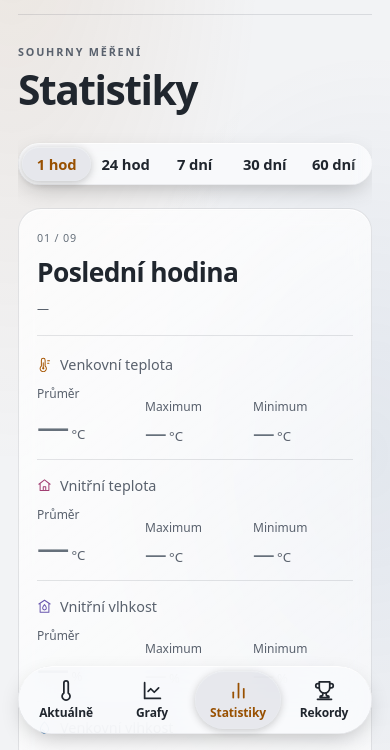
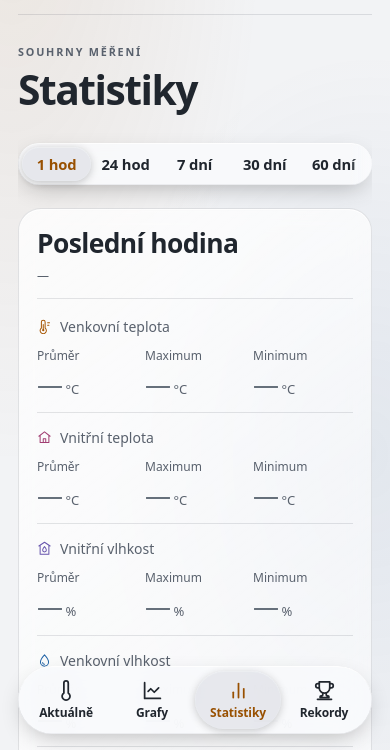
Before and after one commit to petmat247-cloud/WeatherStation, a website: page docs/index.html in a window 390 px wide. Both pictures are taken after a click on the tab "Statistiky". Shown: the part 94-844 px from the top of the page. Drawn offline with Linux system fonts and the light colour scheme; no server answers.

Commit message:
style: sjednoceni hodnot statistik, odstraneni indexu karet a skryti data u nejelsiho obdobi bez deste

```diff
--- a/docs/script.js
+++ b/docs/script.js
@@ -2534,10 +2534,13 @@
           value.textContent=record?(def.period==='dry'?this.count.format(record.value):this.number.format(record.value)):'—';
           node.querySelector('.record-unit').textContent=record?.unit??def.unit;
           node.querySelector('.record-availability').textContent=record?(status==='error'||status==='loading'||stale?'Poslední dostupný rekord':'Historický rekord'):status==='loading'?'Načítání podkladů…':data&&!data.complete?'Nelze potvrdit z neúplné historie':empty?'Žádná měření':'Zatím nedostupné';
-          const time=node.querySelector('.record-time');time.replaceChildren();
-          if(record?.from!==null&&record?.from!==undefined){time.append(this.time(record.from,'Od: '),this.time(record.to,'Do: '));}
-          else if(record?.at!==null&&record?.at!==undefined)time.append(this.time(record.at));
-          else time.textContent=record?'Datum a čas nejsou dostupné':'Čas rekordu není k dispozici';
+          const time=node.querySelector('.record-time');
+          if(time){
+            time.replaceChildren();
+            if(record?.from!==null&&record?.from!==undefined){time.append(this.time(record.from,'Od: '),this.time(record.to,'Do: '));}
+            else if(record?.at!==null&&record?.at!==undefined)time.append(this.time(record.at));
+            else time.textContent=record?'Datum a čas nejsou dostupné':'Čas rekordu není k dispozici';
+          }
         }
         this.renderHistoryWidget();
       }
--- a/docs/styles.css
+++ b/docs/styles.css
@@ -537,6 +537,9 @@
     .statistics-rain-note,
     .statistics-count-note,
     .statistics-card-kind,
+    .statistics-card-kicker,
+    .statistics-card-index,
+    #record-dryLongest .record-occurrence,
     .record-availability,
     .notice,
     .chart-resolution,
@@ -887,19 +890,19 @@
     #page-statistiky.page { padding:36px 0 0; text-align:left; }
     .statistics-grid { display:grid; grid-template-columns:repeat(3,minmax(0,1fr)); gap:18px; align-items:stretch; }
     .statistics-card { padding:23px 20px 18px; min-width:0; display:flex; flex-direction:column; scroll-margin-top:100px; }
-    .statistics-card-head { border-bottom:1px solid var(--line); padding-bottom:16px; margin-bottom:3px; }
-    .statistics-card-kicker { display:flex; justify-content:space-between; align-items:center; gap:8px; margin-bottom:11px; font-size:10.8px; letter-spacing:1.3px; text-transform:uppercase; color:var(--muted); }
-    .statistics-card-index { color:var(--faint); font-size:10.8px; font-variant-numeric:tabular-nums; letter-spacing:.8px; }
-    .statistics-card h3 { font-size:24px; letter-spacing:-.6px; line-height:1.25; font-weight:550; }
-    .statistics-card-range { margin-top:9px; color:var(--muted); font-size:12px; line-height:1.8; font-variant-numeric:tabular-nums; }
+    .statistics-card-head { border-bottom:1px solid var(--line); padding-bottom:14px; margin-bottom:3px; }
+    .statistics-card-kicker { display:none !important; }
+    .statistics-card-index { display:none !important; }
+    .statistics-card h3 { font-size:24px; letter-spacing:-.6px; line-height:1.25; font-weight:600; margin-top:0; }
+    .statistics-card-range { margin-top:6px; color:var(--muted); font-size:12px; line-height:1.7; font-variant-numeric:tabular-nums; }
     .statistics-card-range time { white-space:nowrap; }
     .statistics-measure { padding:15px 0 13px; border-bottom:1px solid var(--line); }
     .statistics-measure-title { display:flex; align-items:center; gap:8px; color:var(--muted); font-size:13.2px; font-weight:500; margin-bottom:11px; }
     .statistics-measure-title .icon { width:15px; height:15px; color:var(--metric-color,var(--accent-amber)); }
-    .statistics-three { display:grid; grid-template-columns:1.15fr 1fr 1fr; gap:8px; align-items:end; }
+    .statistics-three { display:grid; grid-template-columns:1fr 1fr 1fr; gap:8px; align-items:end; }
     .statistics-three dt { font-size:10.8px; color:var(--muted); margin-bottom:5px; }
-    .statistics-three dd { display:flex; align-items:baseline; gap:3px; font-size:19.2px; line-height:1.2; font-variant-numeric:tabular-nums; letter-spacing:-.6px; }
-    .statistics-three .stat-average dd { font-size:30px; font-weight:500; letter-spacing:-1px; }
+    .statistics-three dd { display:flex; align-items:baseline; gap:3px; font-size:26px; font-weight:500; line-height:1.2; font-variant-numeric:tabular-nums; letter-spacing:-.6px; }
+    .statistics-three .stat-average dd { font-size:26px; font-weight:500; letter-spacing:-.6px; }
     .statistics-three .stat-unit { color:var(--muted); font-size:12px; font-weight:400; letter-spacing:0; }
     .stat-is-missing { color:var(--faint); }
     .statistics-valid { font-size:10.8px; color:var(--faint); margin-top:9px; line-height:1.6; }
@@ -932,11 +935,11 @@
       body[data-section="statistiky"] .statistics-period-nav .seg-control { width:100%; }
       .statistics-desktop-caption { display:none; }
       .statistics-mobile-caption { display:inline; }
-      .statistics-card { padding:24px; }
+      .statistics-card { padding:22px 20px 18px; }
       .statistics-three { grid-template-columns:1fr 1fr 1fr; }
-      .statistics-three .stat-average dd { font-size:33.6px; }
-      .statistics-three dd { font-size:24px; }
-      .statistics-three .stat-unit { font-size:14.4px; }
+      .statistics-three .stat-average dd,
+      .statistics-three dd { font-size:28px; font-weight:500; }
+      .statistics-three .stat-unit { font-size:14px; }
       .statistics-three dt { font-size:12px; }
       .statistics-single-value { font-size:30px; }
     }
@@ -946,27 +949,28 @@
       .statistics-source { padding:17px; margin-bottom:12px; border-radius:20px; }
       .statistics-source-top { flex-direction:column; align-items:flex-start; gap:12px; }
       .statistics-source-text { font-size:13.2px; }
-      .statistics-card { padding:21px 18px 18px; border-radius:23px; }
-      .statistics-card h3 { font-size:26.4px; }
-      .statistics-card-range { font-size:12px; }
-      .statistics-three .stat-average dd { font-size:32.4px; }
-      .statistics-three dd { font-size:21.6px; }
-      .statistics-three .stat-unit { font-size:13.2px; }
-      .statistics-measure { padding:16px 0 13px; }
-      .statistics-measure-title { font-size:14.4px; }
+      .statistics-card { padding:18px 18px 16px; border-radius:23px; }
+      .statistics-card-head { padding-bottom:12px; }
+      .statistics-card h3 { font-size:26.4px; margin-top:0; }
+      .statistics-card-range { font-size:12px; margin-top:6px; }
+      .statistics-three .stat-average dd,
+      .statistics-three dd { font-size:26px; font-weight:500; }
+      .statistics-three .stat-unit { font-size:13px; }
+      .statistics-measure { padding:15px 0 12px; }
+      .statistics-measure-title { font-size:14px; }
       .statistics-valid { font-size:12px; }
       .statistics-single .statistics-measure-title { font-size:13.2px; }
       .statistics-single-note { font-size:12px; }
       .statistics-count-note { font-size:12px; }
-      .statistics-count-number { font-size:31.2px; }
+      .statistics-count-number { font-size:30px; }
       .statistics-period-nav { margin:0 0 15px; }
       .statistics-explanation { font-size:12px; }
     }
     @media (max-width:360px) {
-      .statistics-card { padding:20px 15px 17px; }
-      .statistics-three .stat-average dd { font-size:28.8px; }
-      .statistics-three dd { font-size:19.2px; }
-      .statistics-three .stat-unit { font-size:12px; }
+      .statistics-card { padding:16px 14px 15px; }
+      .statistics-three .stat-average dd,
+      .statistics-three dd { font-size:22px; font-weight:500; }
+      .statistics-three .stat-unit { font-size:11.5px; }
       .statistics-three { gap:6px; }
     }
 
```
Also changed, not shown: POSTUP.md (+10 -0 lines).
